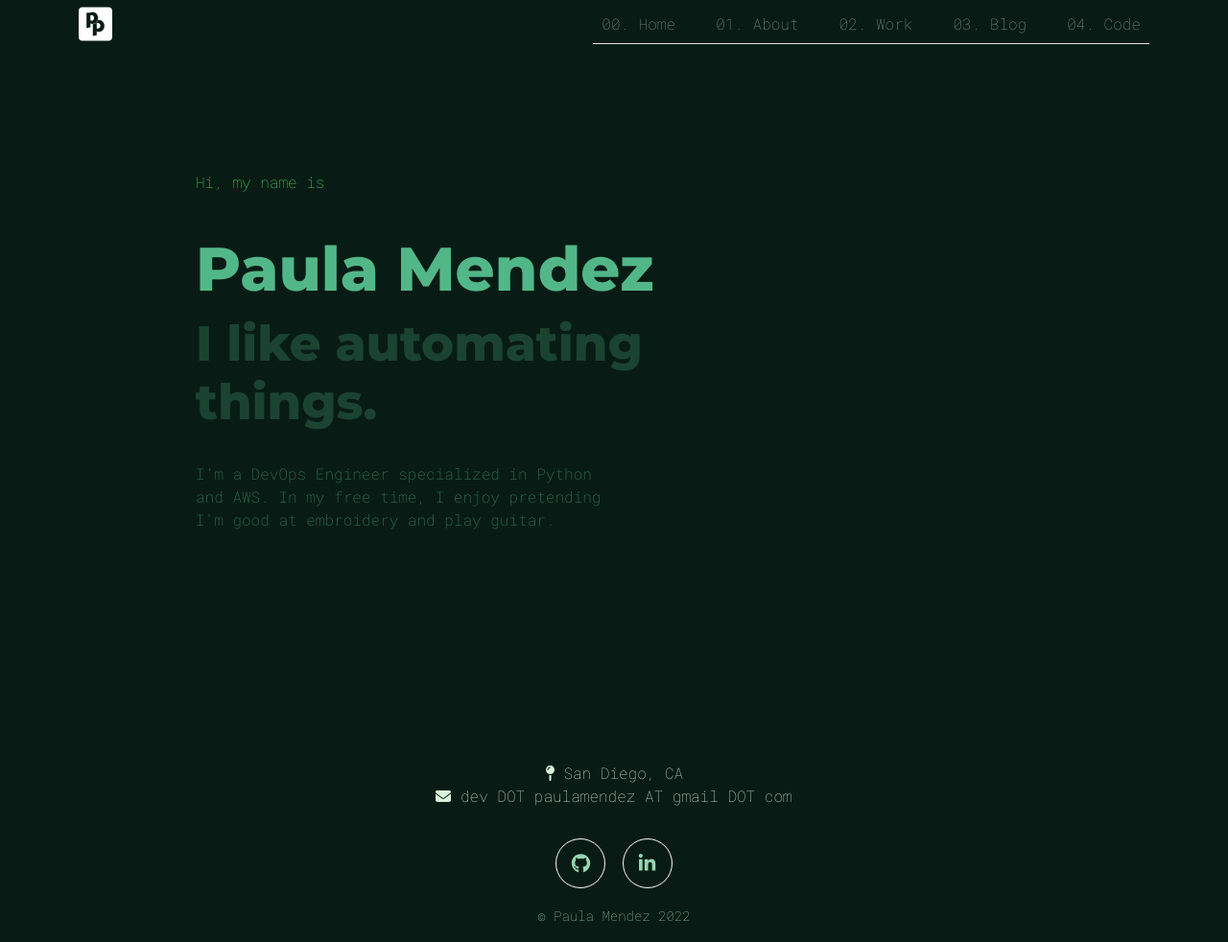
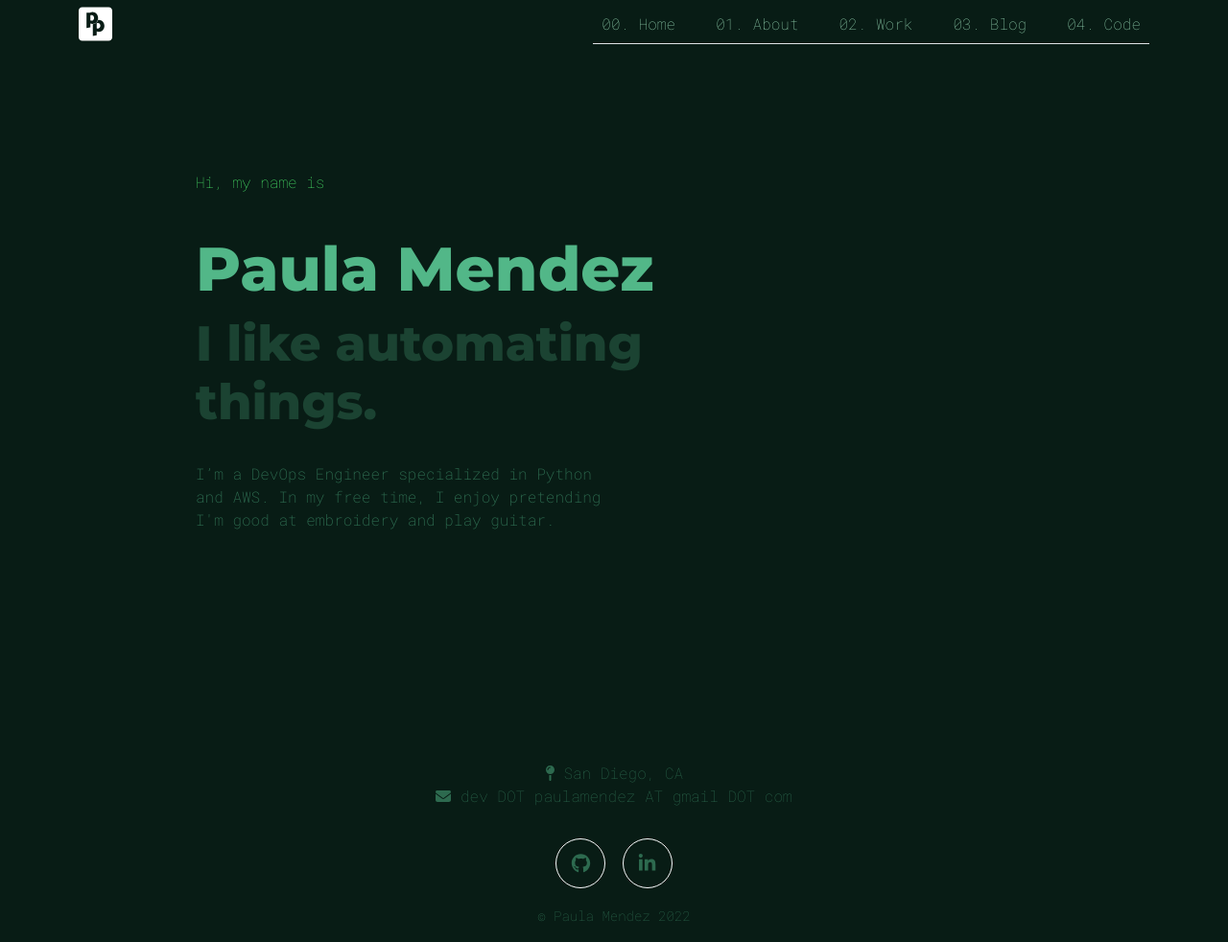
Before and after one commit to paulipotter/Flask-Website, a Flask app: page / in a window 1280 px wide. Shown: the whole page at 96% size. Run offline with Flask 2, Linux system fonts and the light colour scheme; some libraries are stand-ins or nearby versions.

Commit message:
footer css

```diff
--- a/static/css/custom_styles.css
+++ b/static/css/custom_styles.css
@@ -26,15 +26,11 @@
   background-color: transparent;
 }
 
-.active{
-    background:gray; !important;
-}
-
-#nav-tabs a {
+#nav-content a {
   color: var(--turquoise) !important;
 }
 
-#nav-tabs a:hover {
+#nav-content a:hover {
   color: var(--spring-green) !important;
 }
 
@@ -135,9 +131,12 @@ p{
 /*Footer*/
 footer {
   background-color: var(--dark-jungle);
-  color: var(--turquoise);
   font-family: "Roboto Mono";
   font-weight: 100;
+}
+
+.footer-custom {
+  color: var(--light-jungle); !important;
 }
 
 .btn-social {
@@ -148,14 +147,10 @@ footer {
   font-size: 1.25rem;
   justify-content: center;
   align-items: center;
-  color: var(--turquoise);
+  color: var(--light-jungle);
 }
 
 .default-section {
   /* top | horizontal | bottom */
   padding: 10% 12% 5%;
 }
-
-.header-footer-spacing {
-
-}
```
